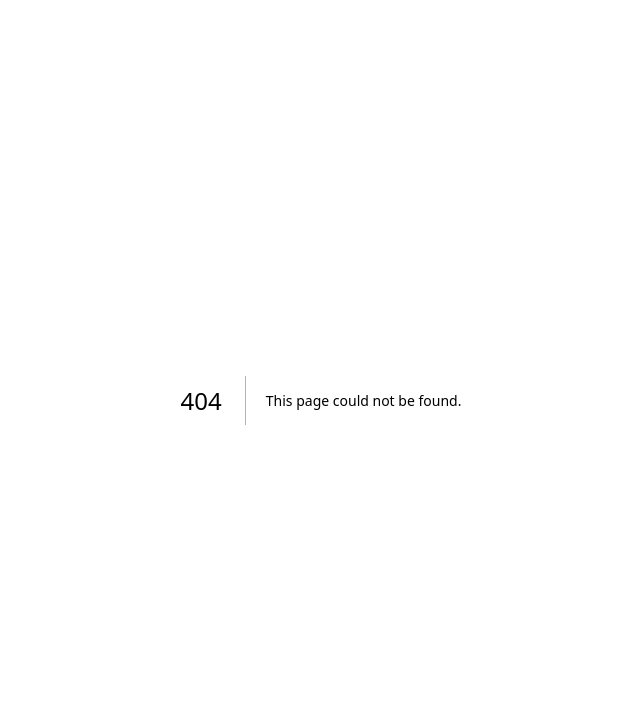
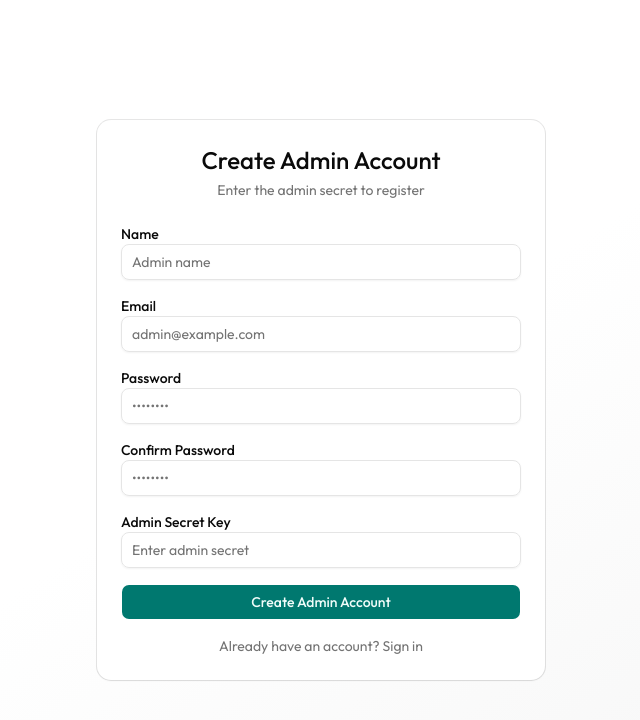
Before and after one commit to dilukshann7/locallens, a Next.js app: page /admin-signup in a window 1280 px wide. Before the commit this address had no page. Shown: the top 720 px of the page, without its empty margins (319-959 px from the left). Built offline with nearby package versions, Linux system fonts and the light colour scheme.

Commit message:
feat: Add admin signup UI page

```diff
--- /dev/null
+++ b/app/admin-signup/page.tsx
@@ -0,0 +1,168 @@
+"use client"
+
+import { useState } from "react"
+import Link from "next/link"
+import { useRouter } from "next/navigation"
+import { Button } from "@/components/ui/button"
+import { Input } from "@/components/ui/input"
+import {
+  Card,
+  CardContent,
+  CardHeader,
+  CardTitle,
+  CardDescription,
+} from "@/components/ui/card"
+
+export default function AdminSignupPage() {
+  const router = useRouter()
+  const [name, setName] = useState("")
+  const [email, setEmail] = useState("")
+  const [password, setPassword] = useState("")
+  const [confirmPassword, setConfirmPassword] = useState("")
+  const [adminSecret, setAdminSecret] = useState("")
+  const [error, setError] = useState("")
+  const [loading, setLoading] = useState(false)
+
+  const handleSubmit = async (e: React.FormEvent) => {
+    e.preventDefault()
+    setError("")
+
+    if (password !== confirmPassword) {
+      setError("Passwords do not match")
+      return
+    }
+
+    if (password.length < 8) {
+      setError("Password must be at least 8 characters")
+      return
+    }
+
+    setLoading(true)
+
+    try {
+      const response = await fetch("/api/admin-signup", {
+        method: "POST",
+        headers: { "Content-Type": "application/json" },
+        body: JSON.stringify({ name, email, password, adminSecret }),
+      })
+
+      const data = await response.json()
+
+      if (!response.ok) {
+        setError(data.error || "Failed to create admin account")
+        return
+      }
+
+      router.push("/login")
+    } catch {
+      setError("Something went wrong")
+    } finally {
+      setLoading(false)
+    }
+  }
+
+  return (
+    <div className="flex min-h-screen items-center justify-center bg-gradient-to-br from-background via-background to-muted p-4">
+      <Card className="w-full max-w-md">
+        <CardHeader className="text-center">
+          <CardTitle className="text-2xl">Create Admin Account</CardTitle>
+          <CardDescription>Enter the admin secret to register</CardDescription>
+        </CardHeader>
+        <CardContent>
+          <form onSubmit={handleSubmit} className="space-y-4">
+            <div className="space-y-2">
+              <label htmlFor="name" className="text-sm font-medium">
+                Name
+              </label>
+              <Input
+                id="name"
+                type="text"
+                value={name}
+                onChange={(e) => setName(e.target.value)}
+                placeholder="Admin name"
+                required
+              />
+            </div>
+
+            <div className="space-y-2">
+              <label htmlFor="email" className="text-sm font-medium">
+                Email
+              </label>
+              <Input
+                id="email"
+                type="email"
+                value={email}
+                onChange={(e) => setEmail(e.target.value)}
+                placeholder="admin@example.com"
+                required
+              />
+            </div>
+
+            <div className="space-y-2">
+              <label htmlFor="password" className="text-sm font-medium">
+                Password
+              </label>
+              <Input
+                id="password"
+                type="password"
+                value={password}
+                onChange={(e) => setPassword(e.target.value)}
+                placeholder="••••••••"
+                required
+                minLength={8}
+              />
+            </div>
+
+            <div className="space-y-2">
+              <label htmlFor="confirmPassword" className="text-sm font-medium">
+                Confirm Password
+              </label>
+              <Input
+                id="confirmPassword"
+                type="password"
+                value={confirmPassword}
+                onChange={(e) => setConfirmPassword(e.target.value)}
+                placeholder="••••••••"
+                required
+                minLength={8}
+              />
+            </div>
+
+            <div className="space-y-2">
+              <label htmlFor="adminSecret" className="text-sm font-medium">
+                Admin Secret Key
+              </label>
+              <Input
+                id="adminSecret"
+                type="password"
+                value={adminSecret}
+                onChange={(e) => setAdminSecret(e.target.value)}
+                placeholder="Enter admin secret"
+                required
+              />
+            </div>
+
+            {error && (
+              <div className="rounded-lg bg-destructive/10 p-3 text-sm text-destructive">
+                {error}
+              </div>
+            )}
+
+            <Button type="submit" disabled={loading} className="w-full">
+              {loading ? "Creating account..." : "Create Admin Account"}
+            </Button>
+          </form>
+
+          <div className="mt-4 text-center text-sm">
+            <Link
+              href="/login"
+              className="text-muted-foreground hover:text-primary"
+            >
+              Already have an account? Sign in
+            </Link>
+          </div>
+        </CardContent>
+      </Card>
+    </div>
+  )
+}
```
